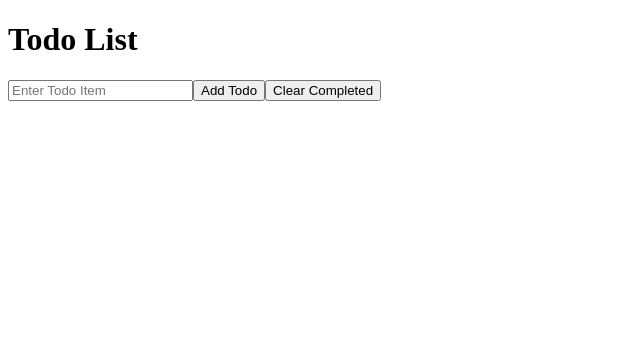
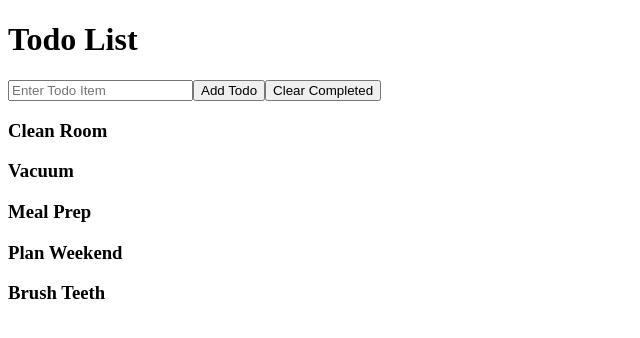
Before and after one commit to bloominstituteoftechnology/web-module-project-class-components, a React (Create React App) app: page / in a window 1280 px wide. Shown: the top 338 px of the page, without its empty margins (0-640 px from the left). Built offline with nearby package versions, Linux system fonts and the light colour scheme; the HTML template or start-up script is replaced by a standard one.

Commit message:
rendered list to the DOM

```diff
--- a/src/App.js
+++ b/src/App.js
@@ -1,6 +1,6 @@
 import React from 'react';
-import toDoList from './components/TodoList'
 import TodoForm from './components/TodoForm'
+import TodoList from './components/TodoList'
 
 const list = [
 
@@ -93,7 +93,7 @@ class App extends React.Component {
         handleClear={this.handleClear}
         handleAddItem={this.handleAddItem}
         />
-        <toDoList
+        <TodoList
         list={this.state.list}
         handleToggle={this.handleToggle}
         />
--- a/src/components/TodoList.js
+++ b/src/components/TodoList.js
@@ -1,22 +1,15 @@
-// your components will all go in this `component` directory.
-// feel free to change this component.js into TodoList.js
-
-import Todo from './Todo'
 import React from 'react'
 
-  function toDoList (props) {
+function TodoList (props) {
 
-    const { list, handleToggle } = props
+ const { list, handleToggle } = props
 
       return(
           <div>
-        {list.map( (item) =>
-
-        {return <Todo task={item.task}/>}
-
-        )}
-        </div>
-      )
+          {list.map( item =>
+             {return <h3>{item.task}</h3>}
+            )}
+      </div>)
   }
 
-  export default toDoList
+  export default TodoList
```
